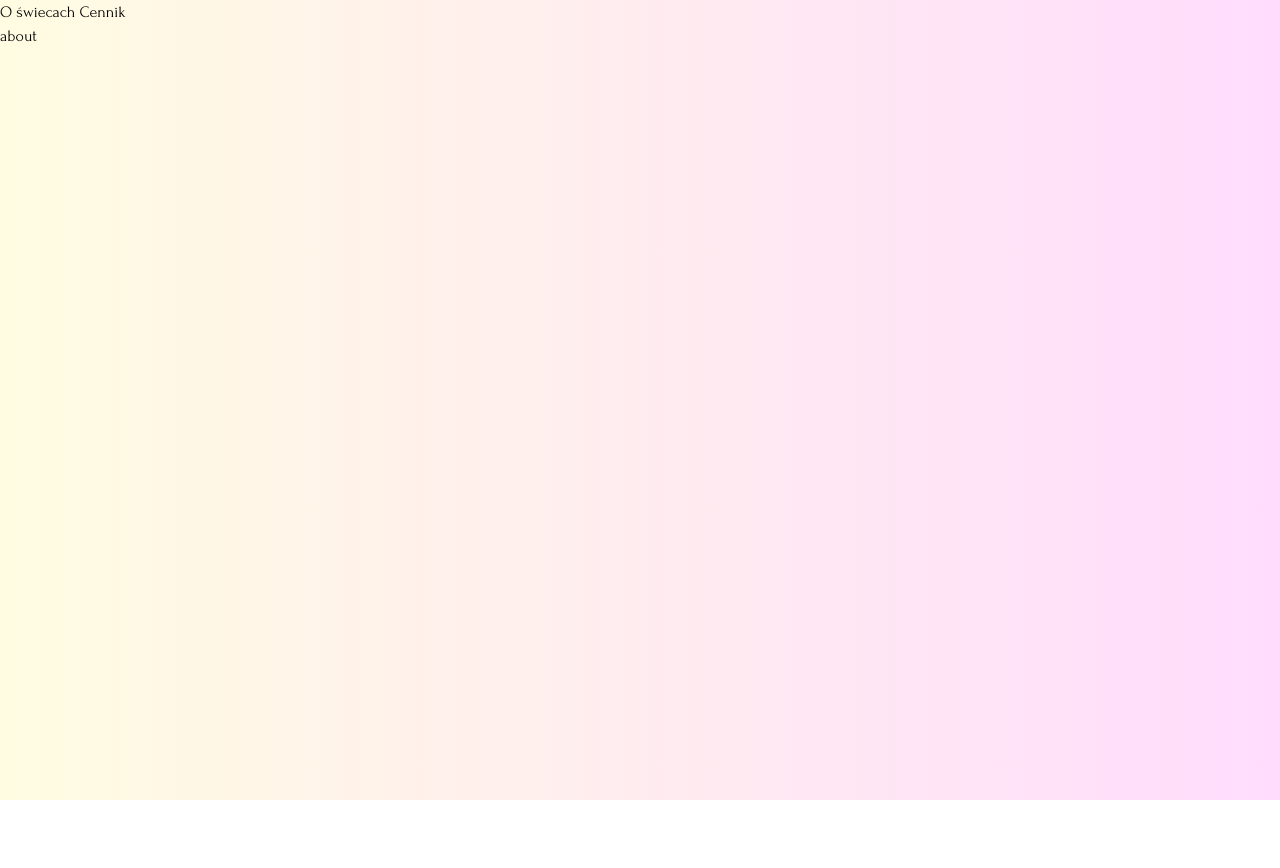
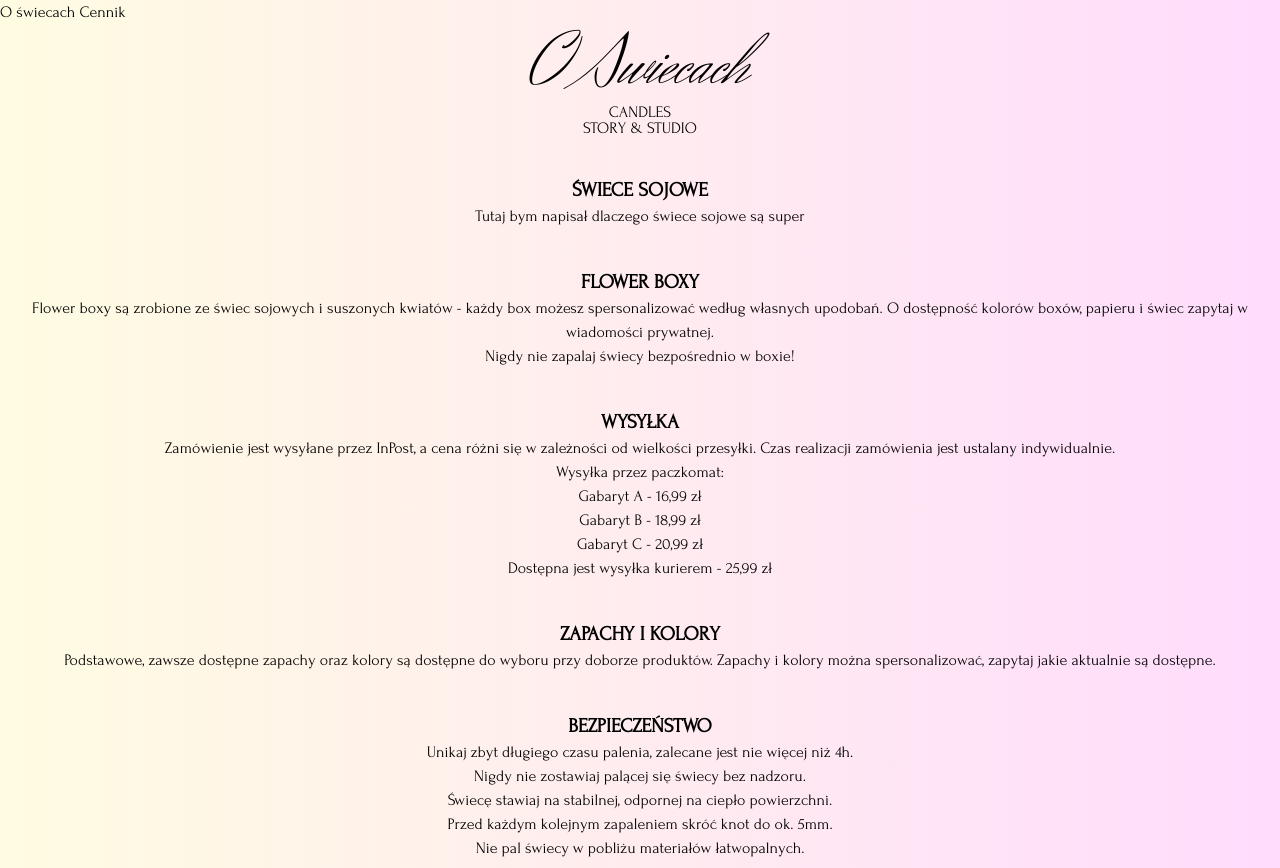
Before and after one commit to maciejors/candles-story, a SvelteKit app: page /about in a window 1280 px wide. Before the commit the page ends 800 px from the top, so only its background shows below. Built offline with nearby package versions, Linux system fonts and the light colour scheme.

Commit message:
draft an about page

```diff
--- a/src/routes/about/+page.svelte
+++ b/src/routes/about/+page.svelte
@@ -1 +1,68 @@
-<main>about</main>
+<div class="flex w-full flex-col items-center gap-10 p-2">
+	<header>
+		<h1>O Swiecach</h1>
+		<h4 class="text-center leading-none uppercase">Candles<br />Story & Studio</h4>
+	</header>
+
+	<main class="flex w-full flex-col items-center gap-10">
+		<section>
+			<h2>Świece sojowe</h2>
+			<p>Tutaj bym napisał dlaczego świece sojowe są super</p>
+		</section>
+
+		<section>
+			<h2>Flower boxy</h2>
+			<p>
+				Flower boxy są zrobione ze świec sojowych i suszonych kwiatów - każdy box możesz
+				spersonalizować według własnych upodobań. O dostępność kolorów boxów, papieru i świec
+				zapytaj w wiadomości prywatnej.
+			</p>
+			<p>Nigdy nie zapalaj świecy bezpośrednio w boxie!</p>
+		</section>
+
+		<section>
+			<h2>Wysyłka</h2>
+			<p>
+				Zamówienie jest wysyłane przez InPost, a cena różni się w zależności od wielkości przesyłki.
+				Czas realizacji zamówienia jest ustalany indywidualnie.
+			</p>
+			<h3>Wysyłka przez paczkomat:</h3>
+			<ul>
+				<li>Gabaryt A - 16,99 zł</li>
+				<li>Gabaryt B - 18,99 zł</li>
+				<li>Gabaryt C - 20,99 zł</li>
+			</ul>
+			<p>Dostępna jest wysyłka kurierem - 25,99 zł</p>
+		</section>
+
+		<section>
+			<h2>Zapachy i kolory</h2>
+			<p>
+				Podstawowe, zawsze dostępne zapachy oraz kolory są dostępne do wyboru przy doborze
+				produktów. Zapachy i kolory można spersonalizować, zapytaj jakie aktualnie są dostępne.
+			</p>
+		</section>
+
+		<section>
+			<h2>Bezpieczeństwo</h2>
+			<ul>
+				<li>Unikaj zbyt długiego czasu palenia, zalecane jest nie więcej niż 4h.</li>
+				<li>Nigdy nie zostawiaj palącej się świecy bez nadzoru.</li>
+				<li>Świecę stawiaj na stabilnej, odpornej na ciepło powierzchni.</li>
+				<li>Przed każdym kolejnym zapaleniem skróć knot do ok. 5mm.</li>
+				<li>Nie pal świecy w pobliżu materiałów łatwopalnych.</li>
+			</ul>
+		</section>
+	</main>
+</div>
+
+<style>
+	section {
+		@apply flex w-full flex-col items-center;
+	}
+
+	p,
+	li {
+		@apply text-center;
+	}
+</style>
--- a/src/routes/layout.css
+++ b/src/routes/layout.css
@@ -1,4 +1,5 @@
 @import 'tailwindcss';
+@import 'tailwindcss/utilities';
 @plugin '@tailwindcss/forms';
 
 .root-container {
@@ -8,6 +9,14 @@
 
 a {
 	cursor: pointer;
+}
+
+h1 {
+	@apply font-fancy text-7xl;
+}
+
+h2 {
+	@apply font-alice text-xl font-bold uppercase;
 }
 
 /* Fonts */
@@ -30,7 +39,7 @@ a {
 
 @font-face {
 	font-family: 'Herr Von Muellerhoff';
-	src: url('/fonts/Herr_Von_Muellerhoff/Herr_Von_Muellerhoff-Regular.ttf') format('truetype');
+	src: url('/fonts/Herr_Von_Muellerhoff/HerrVonMuellerhoff-Regular.ttf') format('truetype');
 	font-weight: normal;
 	font-style: normal;
 	font-display: swap;
```
